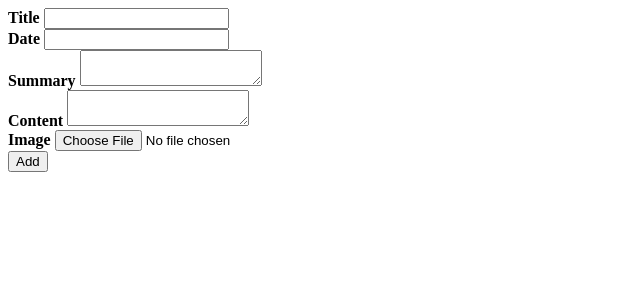
After one commit to pianorockcover/Small-PHP-MVC-Framework, a PHP site: template views/add.html.php in a window 1280 px wide. The commit adds this page. Shown: the top 300 px of the page, without its empty margins (0-640 px from the left). Run offline with PHP 8.4, Linux system fonts and the light colour scheme; the template is opened without the code that fills it, so the values that code supplies are empty.

Commit message:
Теперь новости можно добавлять

```diff
--- /dev/null
+++ b/views/add.html.php
@@ -0,0 +1,20 @@
+<form enctype="multipart/form-data" action="index.php" class="media-news" method = "post">
+	<input type="hidden" name="r" value="news/insert">
+	<input type="hidden" name="news_id" value="">
+	<b>Title</b>
+	<input type="text" name="title" value="">
+	<br>
+	<b>Date</b>
+	<input type="text" name="date" value="">
+	<br>
+	<b>Summary</b>
+	<textarea name="summary"></textarea>
+	<br>
+	<b>Content</b>
+	<textarea name="content"></textarea>
+	<br>
+	<b>Image</b>
+	<input name="image" type="file" accept="image/jpeg"/>
+	<br>
+	<button type="submit">Add</button>
+</form>
--- a/views/index.html.php
+++ b/views/index.html.php
@@ -1,3 +1,4 @@
+<a class="btn btn-add" href="index.php?r=news/add">Add News</a>
 <?php foreach ($params['news'] as $news): ?>
 	<div class="media-news">
 		<h2><?= $news['title'] ?></h2>
@@ -6,8 +7,8 @@
 		<button class="btn btn-read-more">Read more...</button>
 		<p class="muted"><?= $news['category'] ?></p>
 		<p><?= $news['date'] ?></p>
-		<a class="btn btn-edit" href="index.php?r=news/edit&id=<?= $news['news_id'] ?>">Редактировать</a>
-		<a class="btn btn-delete" href="index.php?r=news/delete&id=<?= $news['news_id'] ?>">Удалить</a>
+		<a class="btn btn-edit" href="index.php?r=news/edit&news_id=<?= $news['news_id'] ?>">Редактировать</a>
+		<a class="btn btn-delete" href="index.php?r=news/delete&news_id=<?= $news['news_id'] ?>">Удалить</a>
 	</div>
 <?php endforeach; ?>
 
```
Also changed, not shown: controllers/newsController.php (+41 -4 lines).
